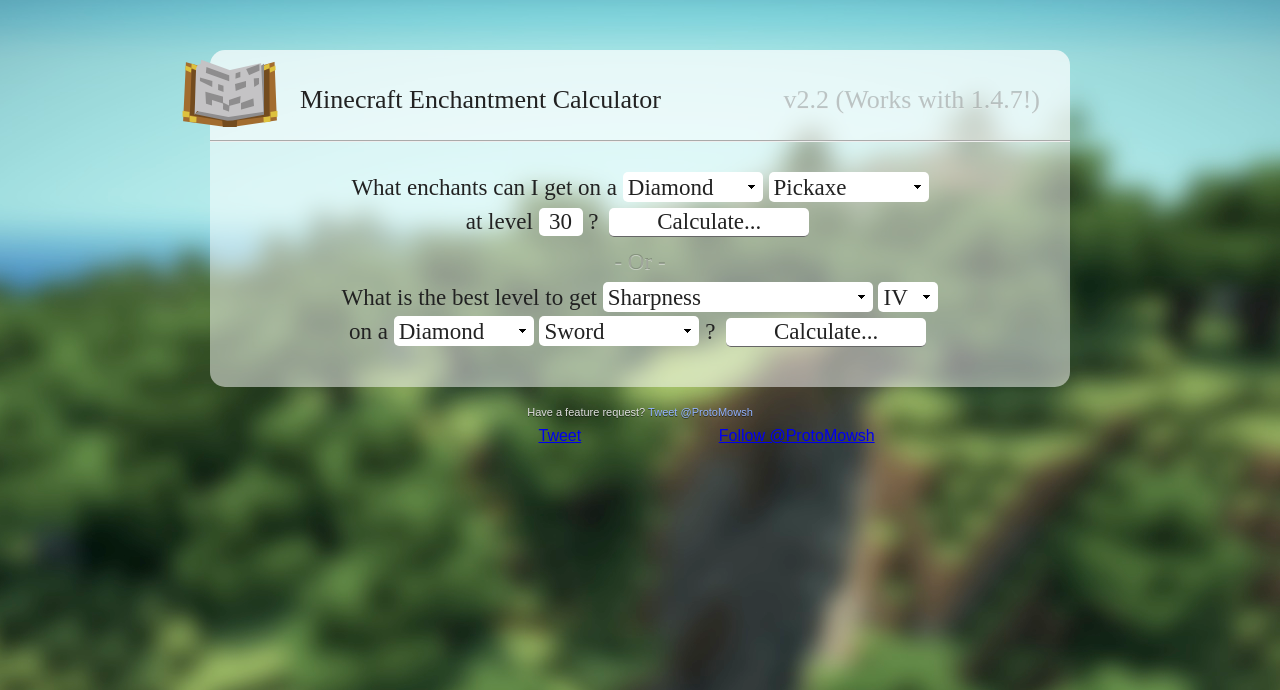
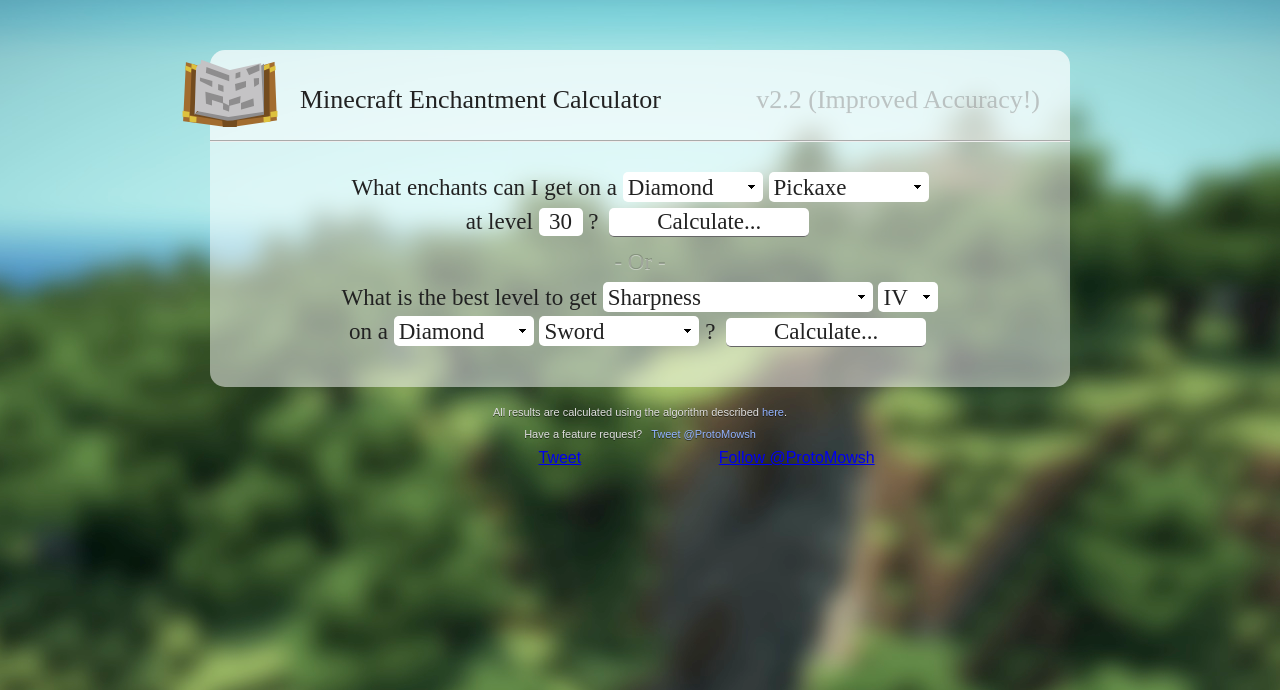
Before and after one commit to randomflyingtaco/Minecraft-Enchantment-Calculator, a PHP site: page / in a window 1280 px wide. Shown: the top 690 px of the page. Run offline with PHP 8.4, Linux system fonts and the light colour scheme; some libraries are stand-ins or nearby versions; some web fonts are replaced.

Commit message:
Added message about enchantment mechanics

```diff
--- a/index.php
+++ b/index.php
@@ -145,7 +145,14 @@
         <div id="result">
         </div>
         <div id="otherstuff">
-    		<div id="contact">Have a feature request?  <a href="http://www.twitter.com/ProtoMowsh">Tweet @ProtoMowsh</a></div>
+            <div id="contact">
+                All results are calculated using the algorithm described
+                <a href="http://www.minecraftwiki.net/wiki/Enchantment_Mechanics">here</a>.
+                <br />
+                <br />
+                Have a feature request?&nbsp;&nbsp;
+                <a href="http://www.twitter.com/ProtoMowsh">Tweet @ProtoMowsh</a>
+            </div>
             <div id="gplus">
                 <!-- Google Plus -->
                 <g:plusone size="medium"></g:plusone>
--- a/version_info.xml
+++ b/version_info.xml
@@ -1,5 +1,5 @@
 <?xml version="1.0" encoding="ISO-8859-1"?>
-<version vinfo="v2.2 (Works with 1.4.7!)">
+<version vinfo="v2.2 (Improved Accuracy!)">
     <patchnote>Added support for items with more than one enchant</patchnote>
     <patchnote>Improved accuracy</patchnote>
     <patchnote>Added this box for patch notes</patchnote>
```
Lines whose indentation alone changed are shown as unchanged.
